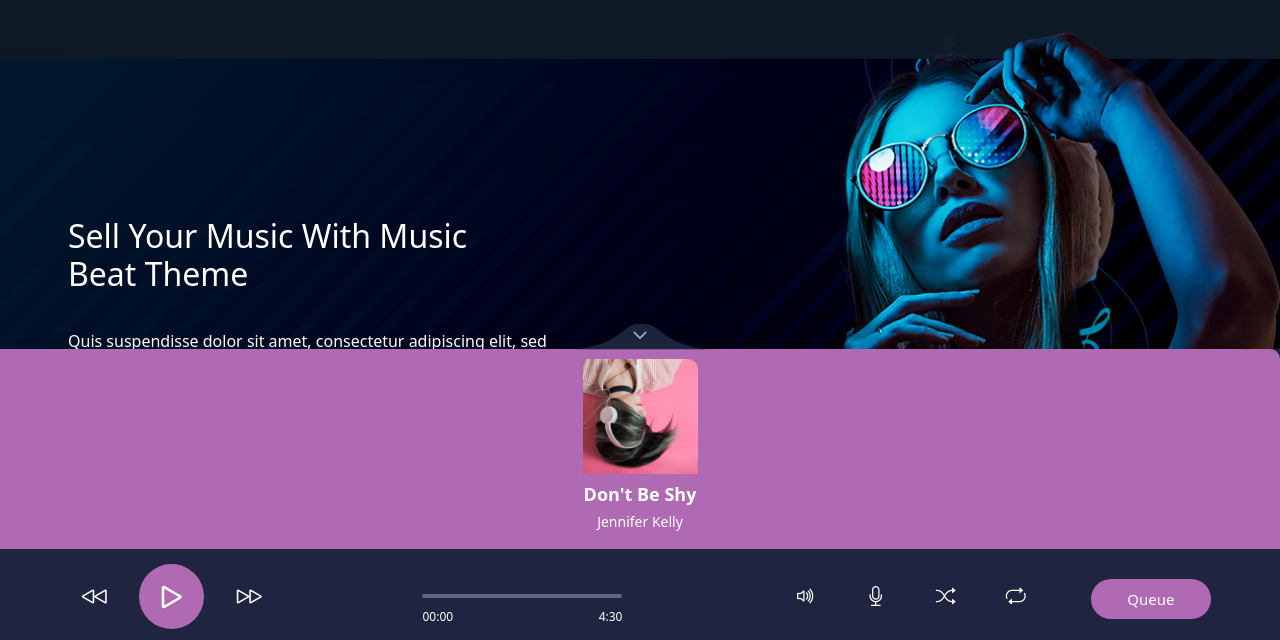
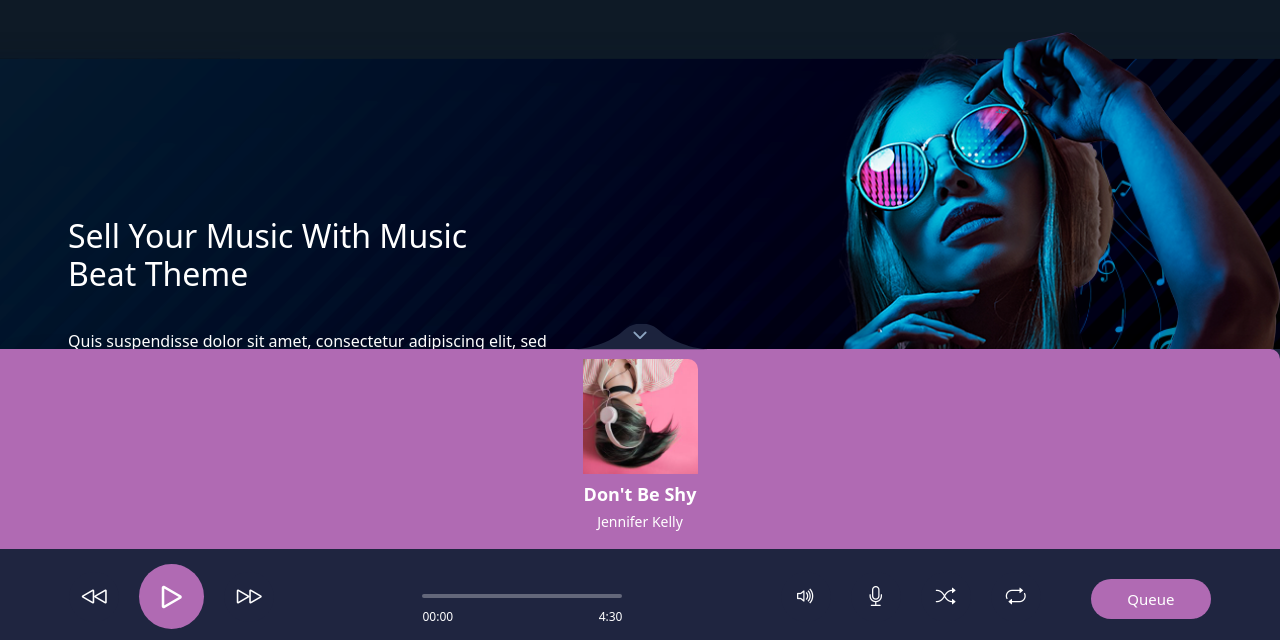
Before and after one commit to NguyenNamPtit/Music-app, a website built with Vite: page src/index.html in a window 1280 px wide. Shown: the part 151-791 px from the top of the page. Built offline with nearby package versions, Linux system fonts and the light colour scheme; no server answers; files whose address does not match are found by name.

Commit message:
update-projeact

```diff
--- a/src/css/home.css
+++ b/src/css/home.css
@@ -172,7 +172,7 @@
 .img-background {
   position: relative;
   object-fit: cover;
-  width: 1350px;
+  width: 1520px;
   height: 611px;
   z-index: 0;
 }
```
